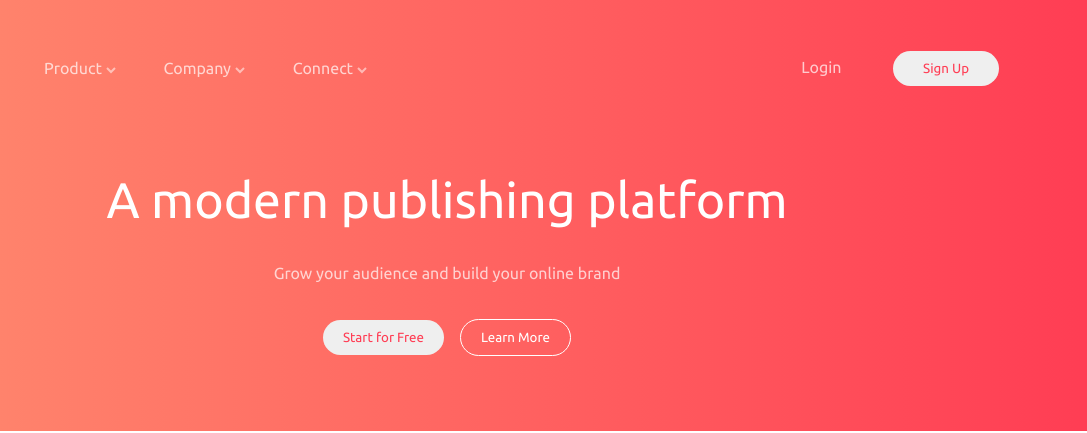
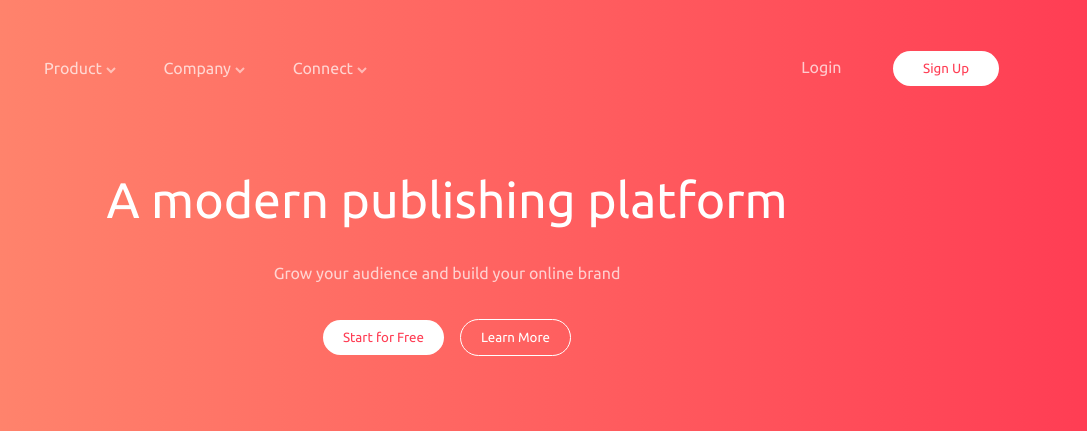
Before and after one commit to Capz-DH/landing-page, a plain HTML site: page index.html in a window 1280 px wide. Shown: the top 433 px of the page, 193-1280 px from the left. Drawn offline with Linux system fonts and the light colour scheme.

Commit message:
Add files via upload

```diff
--- a/style.css
+++ b/style.css
@@ -161,6 +161,7 @@ h2 {
     font-family: 'ubuntu';
     border-radius: 30px;
     padding: 10px 30px;
+    background-color: var(--White);
 }
 
 #sign-up:hover{
@@ -208,6 +209,7 @@ p {
 #start-for-free {
     border: 0;
     color: var(--bg-Light-red);
+    background-color: var(--White);
     font-weight: 300;
     font-family: 'ubuntu';
     border-radius: 30px;
```
